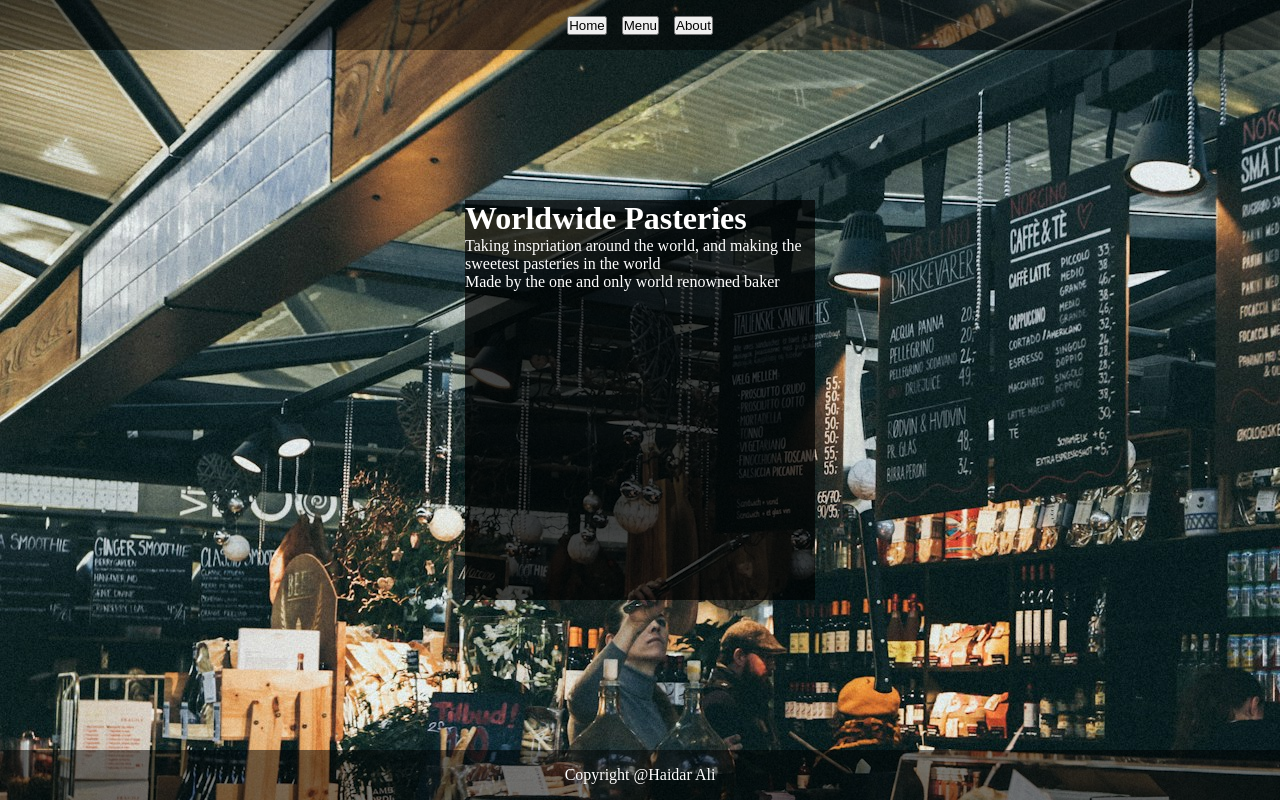
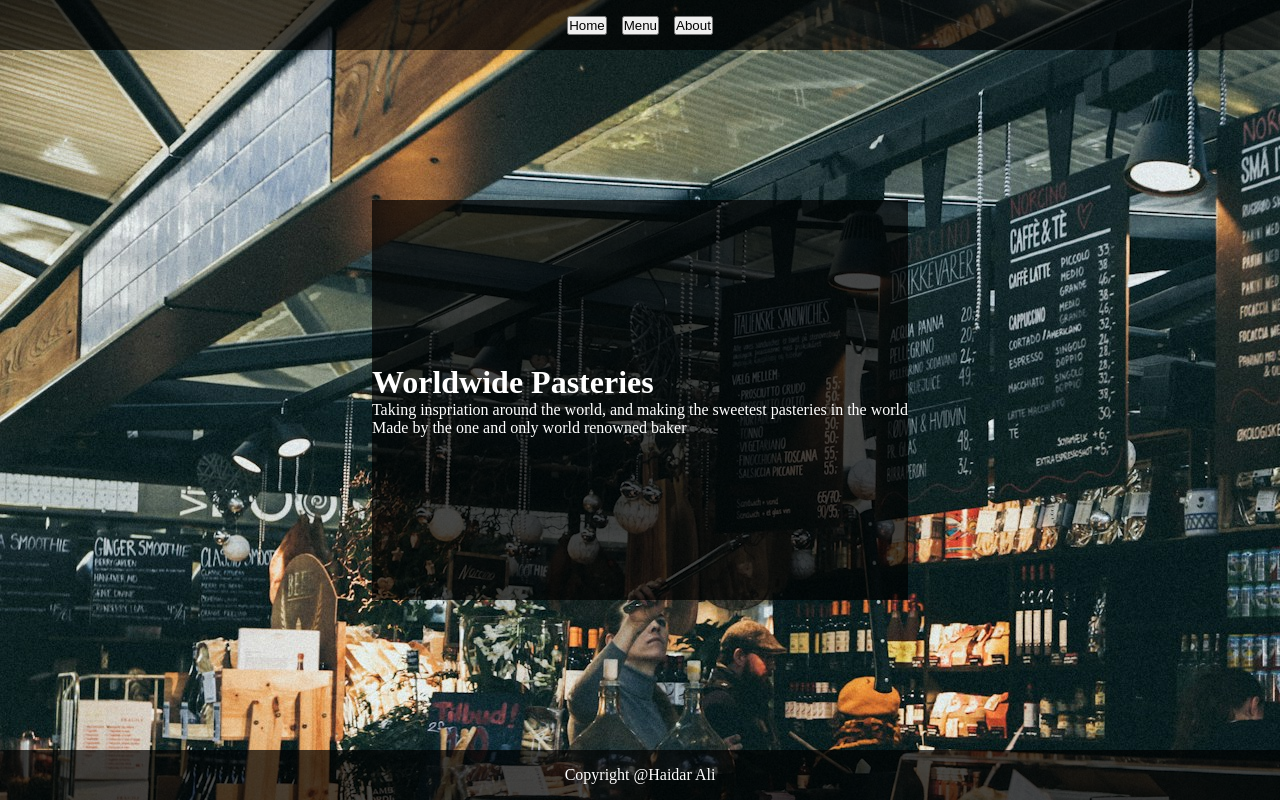
Before and after one commit to FC-HaidarAli/restaurant-page, a website built with webpack: page src/index.html in a window 1280 px wide. Built offline with nearby package versions, Linux system fonts and the light colour scheme.

Commit message:
added flexbox to text

```diff
--- a/src/index.html
+++ b/src/index.html
@@ -17,8 +17,10 @@
         <div class="main-component">
             <div class="center">
                 <h1 class="page-title">Worldwide Pasteries</h1>
-                <p class="subtext">Taking inspriation around the world, and making the sweetest pasteries in the world</p>
-                <p class="subtext">Made by the one and only world renowned baker</p>
+                <section class="subtext-box">
+                    <p class="text">Taking inspriation around the world, and making the sweetest pasteries in the world</p>
+                    <p class="text">Made by the one and only world renowned baker</p>
+                </section>
             </div>
         </div>
         <div class="footer">
--- a/src/main.css
+++ b/src/main.css
@@ -27,7 +27,7 @@ body {
     gap: 15px;
     height: 50px;
     width: 100%;
-    background-color: rgba(0,0,0,0.5);
+    background-color: rgba(0,0,0,0.7);
 }
 
 .main-component {
@@ -41,8 +41,11 @@ body {
 
 .center {
     background-color: rgba(0,0,0,0.7);
-    width: 350px;
-    height: 400px;
+    min-width: 350px;
+    min-height: 400px;
+    display: flex;
+    flex-direction: column;
+    justify-content: center;
 }
 
 .footer {
@@ -52,5 +55,5 @@ body {
     bottom: 0;
     width: 100%;
     height: 50px;
-    background-color: rgba(0,0,0,0.5);
+    background-color: rgba(0,0,0,0.7);
 }
```
